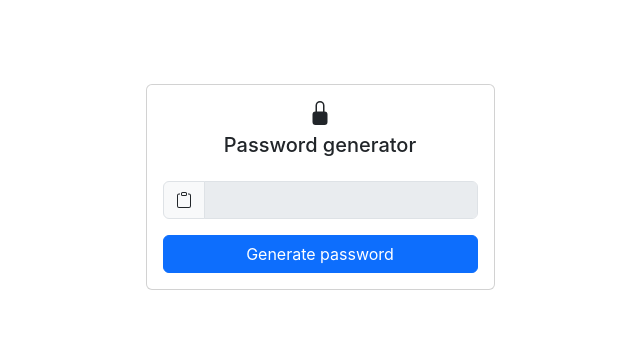
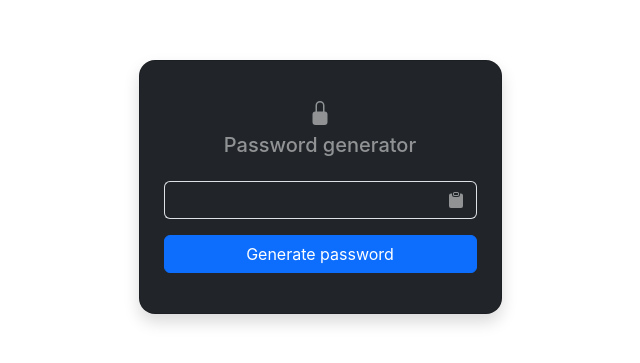
Before and after one commit to Patrykbarc/react-password-generator, a React (Vite) app: page / in a window 1280 px wide. Shown: the part 213-576 px from the top of the page, without its empty margins (320-960 px from the left). Built offline with nearby package versions, Linux system fonts and the light colour scheme.

Commit message:
Styling of component

```diff
--- a/package.json
+++ b/package.json
@@ -14,6 +14,7 @@
 		"bootstrap-icons": "^1.11.3",
 		"react": "^18.2.0",
 		"react-bootstrap": "^2.9.2",
+		"react-bootstrap-icons": "^1.10.3",
 		"react-dom": "^18.2.0"
 	},
 	"devDependencies": {
--- a/src/App.jsx
+++ b/src/App.jsx
@@ -1,29 +1,20 @@
 import { useState } from 'react'
 import { letters, numbers, specialChars } from './utils/chars'
 
+import Card from 'react-bootstrap/Card'
 import Button from 'react-bootstrap/Button'
-import Card from 'react-bootstrap/Card'
-import Form from 'react-bootstrap/Form'
-import InputGroup from 'react-bootstrap/InputGroup'
 
-import { LockFill, Clipboard } from 'react-bootstrap-icons'
+import { Header } from './components/Header'
+import { InputGroup2 } from './components/Input'
 
 function App() {
 	const [count, setCount] = useState(0)
 
 	return (
-		<Card>
+		<Card className='bg-dark px-2 py-4 rounded-4 shadow'>
 			<Card.Body>
-				<div className='mb-4'>
-					<LockFill className='fs-4 mb-2' />
-					<Card.Title>Password generator</Card.Title>
-				</div>
-				<InputGroup className='mb-3'>
-					<InputGroup.Text id='basic-addon1'>
-						<Clipboard />
-					</InputGroup.Text>
-					<Form.Control disabled />
-				</InputGroup>
+				<Header />
+				<InputGroup2 />
 				<Button className='w-100' variant='primary'>
 					Generate password
 				</Button>
--- /dev/null
+++ b/src/components/Header.jsx
@@ -0,0 +1,11 @@
+import Card from 'react-bootstrap/Card'
+import { LockFill } from 'react-bootstrap-icons'
+
+export function Header() {
+	return (
+		<div className='mb-4'>
+			<LockFill className='text-white-50 fs-4 mb-2' />
+			<Card.Title className='text-white-50'>Password generator</Card.Title>
+		</div>
+	)
+}
--- /dev/null
+++ b/src/components/Input.jsx
@@ -0,0 +1,17 @@
+import Form from 'react-bootstrap/Form'
+import InputGroup from 'react-bootstrap/InputGroup'
+import { ClipboardFill } from 'react-bootstrap-icons'
+
+export function InputGroup2() {
+	return (
+		<InputGroup className='mb-3'>
+			<Form.Control
+				className='bg-transparent text-white-50 border-end-0'
+				disabled
+			/>
+			<InputGroup.Text className='bg-transparent text-white-50 border-start-0 cursor-pointer'>
+				<ClipboardFill className='copy-text-btn' />
+			</InputGroup.Text>
+		</InputGroup>
+	)
+}
--- a/src/index.css
+++ b/src/index.css
@@ -19,3 +19,7 @@ body {
 	min-width: 320px;
 	min-height: 100vh;
 }
+
+.copy-text-btn {
+	cursor: pointer;
+}
```
Also changed, not shown: 1 other file (tests, documents, lock files or other folders). Lines whose indentation alone changed are shown as unchanged.
